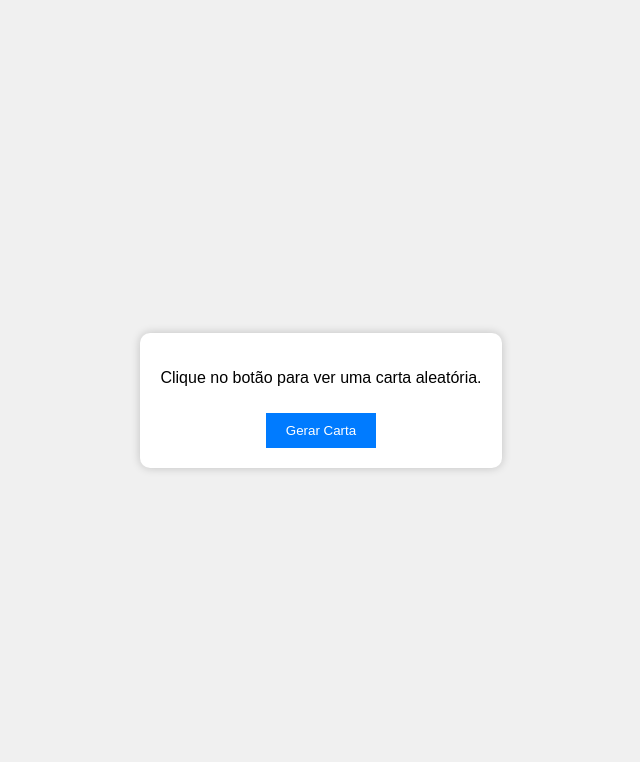
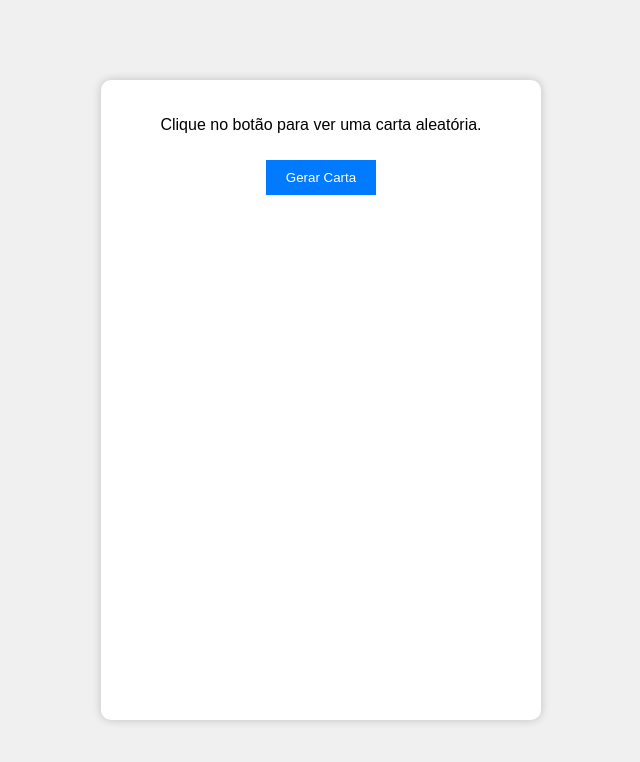
Before and after one commit to glaucofilho/Mindfulness, a website: page frontend/index.html in a window 1280 px wide. Shown: the whole page, without its empty margins (319-959 px from the left). Drawn offline with Linux system fonts and the light colour scheme.

Commit message:
proporcao_melhor

```diff
--- a/frontend/styles.css
+++ b/frontend/styles.css
@@ -17,6 +17,15 @@ body {
     border-radius: 10px;
     padding: 20px;
     box-shadow: 0px 0px 10px rgba(0, 0, 0, 0.2);
+
+    /* Defina a largura e altura da carta como desejado */
+    width: 400px;
+    /* Largura da carta */
+    height: 600px;
+    /* Altura da carta */
+
+    max-width: 600px;
+    /* Limite máximo de largura */
 }
 
 #generate-button {
```
